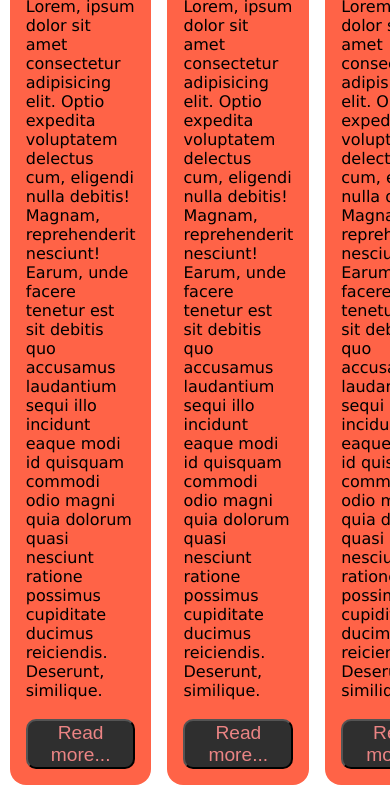
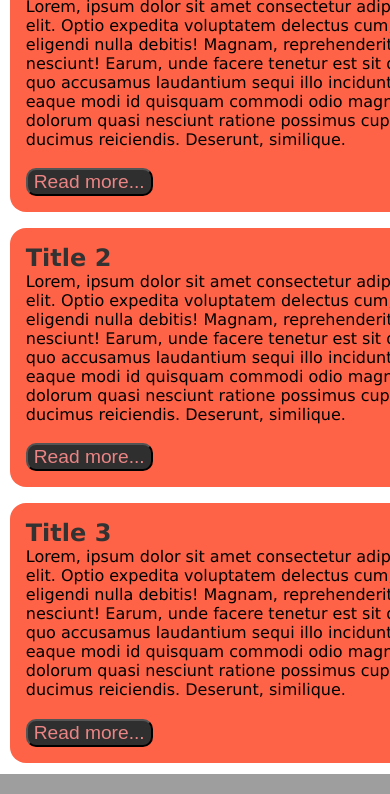
Before and after one commit to MariusCodeAcademy/cssVariables, a plain HTML site: page index.html in a window 390 px wide. Shown: the part 85-879 px from the top of the page. Drawn offline with Linux system fonts and the light colour scheme; grey boxes are pictures that could not be loaded.

Commit message:
gird responsive without media

```diff
--- a/style.css
+++ b/style.css
@@ -24,7 +24,10 @@ body {
   max-width: 95%;
   margin: 0 auto;
   display: grid;
-  grid-template-columns: repeat(3, 1fr);
+  /* grid-template-columns:
+    minmax(450px, 1fr)
+    minmax(450px, 1fr); */
+  grid-template-columns: repeat(auto-fit, minmax(450px, 1fr));
   gap: 1rem;
 }
 
```
